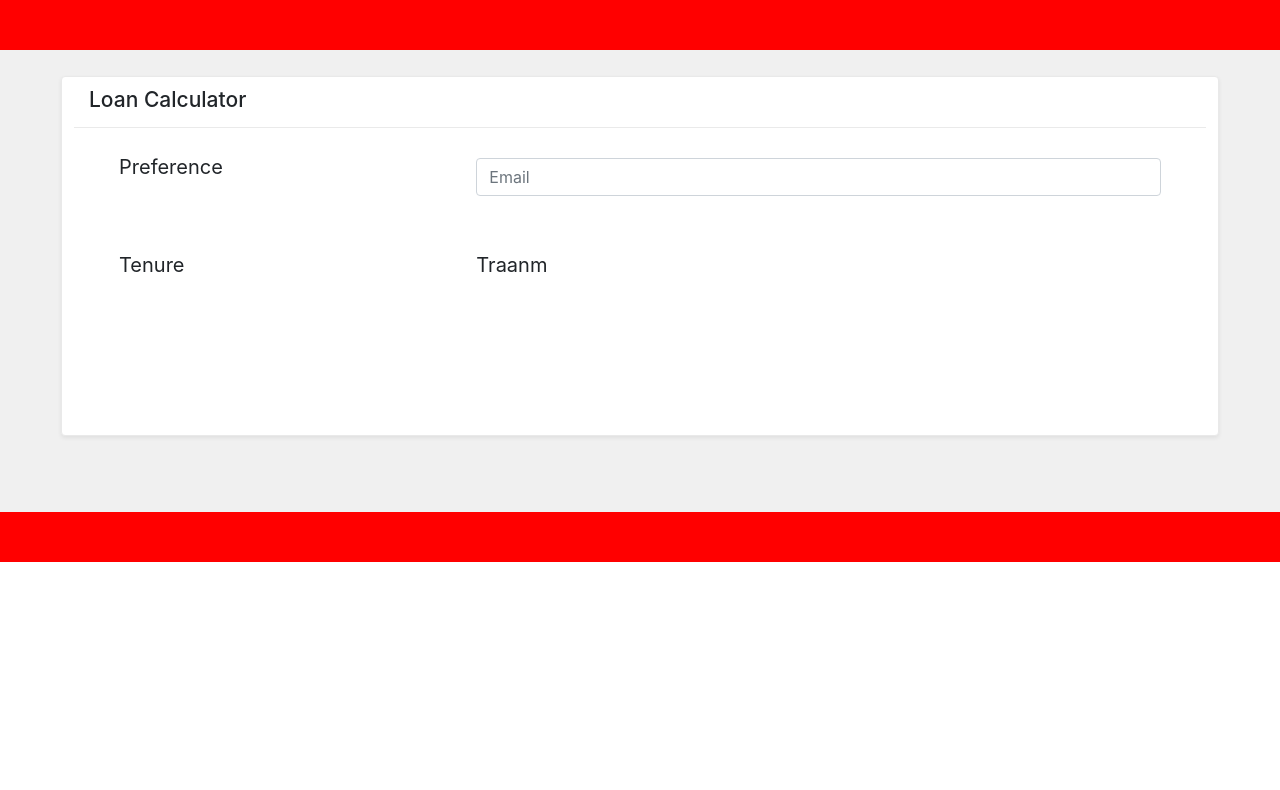
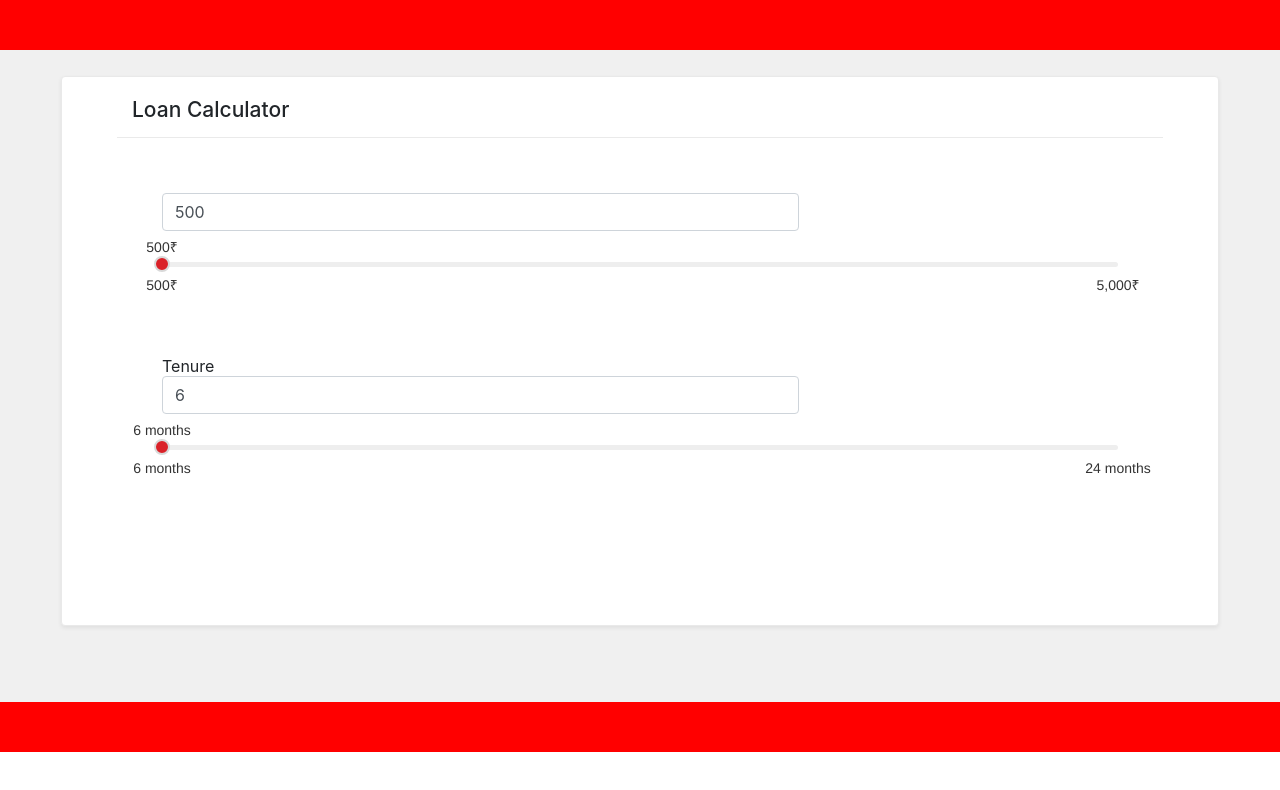
Before and after one commit to hemant63821/assignments, a React (Create React App) app: page / in a window 1280 px wide. Shown: the top 790 px of the page. Built offline with nearby package versions, Linux system fonts and the light colour scheme.

Commit message:
fix() : binded slider values with actual values

```diff
--- a/package.json
+++ b/package.json
@@ -7,6 +7,7 @@
     "node-sass": "^4.11.0",
     "react": "^16.8.5",
     "react-dom": "^16.8.5",
+    "react-input-range": "^1.3.0",
     "react-scripts": "2.1.8"
   },
   "scripts": {
--- a/src/Components/LoanComponent/LoanComponent.js
+++ b/src/Components/LoanComponent/LoanComponent.js
@@ -1,7 +1,80 @@
 import React, { Component } from "react";
 import './LoanComponent.scss'
+import InputRange from 'react-input-range'
+import "react-input-range/lib/css/index.css";
 
 class LoanComponent extends Component {
+
+    constructor(props) {
+        super(props)
+        this.state = {
+            sliderAmountValues: 500,
+            sliderTimeValues: 6,
+            loanAmount: 500,
+            loanTenure: 6
+        }
+    }
+
+    onChange = (e) => {
+        if (e.target.id == "money") {
+            this.setState({
+                loanAmount: e.target.value,
+            })
+        }
+        if (e.target.id == "tenure") {
+            this.setState({
+                loanTenure: e.target.value,
+            })
+        }
+    }
+
+
+    convertToIndianCurrencyFormat = (str) => {
+        if (str) {
+            var x = str;
+            x = x.toString();
+            var lastThree = x.substring(x.length - 3);
+            var otherNumbers = x.substring(0, x.length - 3);
+            if (otherNumbers != '')
+                lastThree = ',' + lastThree;
+            var res = otherNumbers.replace(/\B(?=(\d{2})+(?!\d))/g, ",") + lastThree;
+            return res;
+        }
+        else {
+            return str;
+        }
+    }
+
+    bindSliderValues = (value, type) => {
+        if (type == 'tenure') {
+            this.setState({
+                loanTenure: value
+            })
+        }
+        else {
+            this.setState({
+                loanAmount: value
+            })
+        }
+    }
+
+    maxLengthCheck = (e) => {
+        if (e.target.value.length > e.target.value.maxLength)
+            e.target.value = e.target.value.slice(0, e.target.value.maxLength)
+    }
+
+
+    isNumeric(evt) {
+        var theEvent = evt || window.event;
+        var key = theEvent.keyCode || theEvent.which;
+        key = String.fromCharCode(key);
+        var regex = /[0-9]|\./;
+        if (!regex.test(key)) {
+            theEvent.returnValue = false;
+            if (theEvent.preventDefault) theEvent.preventDefault();
+        }
+    }
+
     render() {
         return (
             <div className="row">
@@ -10,21 +83,47 @@ class LoanComponent extends Component {
                         <h1>Loan Calculator</h1>
                         <div className="hrLine"></div>
                         <div className="row content">
-                            <div className="col-sm-4">
-                                <label className="mr-sm-2" for="inlineFormCustomSelect">Preference</label>
-                            </div>
-                            <div className="col-sm-8">
-                                <input type="email" className="form-control" id="inputEmail3" placeholder="Email">
-                                </input>
+                            <div className="col-sm-12">
+                                <div className="row-sm-12 content-values">
+                                    <input type="text" maxLength="4" className="form-control col-sm-8" onKeyPress={this.isNumeric.bind(this)} onInput={this.maxLengthCheck.bind(this)} id="money" value={this.state.loanAmount} onChange={(e) => this.onChange(e)} >
+                                    </input>
+                                </div>
+                                <div className="row-sm-12 content-values">
+                                    <div className="slider">
+                                        <InputRange
+                                            formatLabel={value => `${this.convertToIndianCurrencyFormat(value)}\u20B9`}
+                                            maxValue={5000}
+                                            minValue={500}
+                                            ref="input_range"
+                                            value={this.state.sliderAmountValues}
+                                            onChange={sliderAmountValues => this.setState({ sliderAmountValues })}
+                                            onChangeComplete={sliderAmountValues => this.bindSliderValues(sliderAmountValues, 'amount')}
+                                        />
+                                    </div>
+                                </div>
                             </div>
                         </div>
                         <div className="row content">
-                            <div className="col-sm-4">
-                                Tenure
+                            <div className="col-sm-12">
+                                <div className="row-sm-12 content-values">
+                                    Tenure
+                                    <input type="text" maxLength="2" className="form-control col-sm-8" onKeyPress={this.isNumeric.bind(this)} onInput={this.maxLengthCheck.bind(this)} id="tenure" value={this.state.loanTenure} onChange={(e) => this.onChange(e)} >
+                                    </input>
                                 </div>
-                            <div className="col-sm-4">
-                                Traanm
+                                <div className="row-sm-12 content-values">
+                                    <div className="slider">
+                                        <InputRange
+                                            formatLabel={value => `${value} months`}
+                                            maxValue={24}
+                                            minValue={6}
+                                            ref="input_range"
+                                            value={this.state.sliderTimeValues}
+                                            onChange={sliderTimeValues => this.setState({ sliderTimeValues })}
+                                            onChangeComplete={sliderTimeValues => this.bindSliderValues(sliderTimeValues, 'tenure')}
+                                        />
+                                    </div>
                                 </div>
+                            </div>
                         </div>
                         <div className="row content">
                         </div>
--- a/src/Components/LoanComponent/LoanComponent.scss
+++ b/src/Components/LoanComponent/LoanComponent.scss
@@ -3,12 +3,23 @@
     border: 1px solid #E9E9E9;
     box-shadow: 0px 2px 4px #00000012;
     transition: box-shadow .3s;
+    padding: 10px 35px 10px 35px;
+    width: 100%;
 }
 
 .card-body{
     background-color: #ffffff;
-    padding: 10px 15px 10px 15px;
+    padding: 10px 35px 10px 35px;
 }
+
+.content{
+    padding : 30px;
+    .content-values{
+        padding-top : 25px;
+    }
+}
+
+
 
 h1{
     font-size: 21px;
@@ -19,3 +30,24 @@ h1{
     background-color: #EAEAEA;
     margin: 15px -15px 0 -15px;
 }
+
+.input-range__label--max{
+	right:1px;
+}
+.input-range__slider{
+	background:#DA2128 !important;
+	border:2px solid #D9D9D9 !important;
+}
+.slider .input-range__track--active{
+	background:#DA2128 !important;
+}
+.input-range__label{
+	font-size: 14px !important;
+	color: #333333 !important;
+}
+
+.slider {
+  .input-range__track--active {
+    background: black;
+  }
+}
--- a/src/style.scss
+++ b/src/style.scss
@@ -4,7 +4,7 @@ body{
     line-height: 19px;
     font-weight: normal;
     margin: 0px;
-    font-size: 20px;
+    // font-size: 20px;
 }
 
 .wrapper{
```
Also changed, not shown: 1 other file (tests, documents, lock files or other folders).
